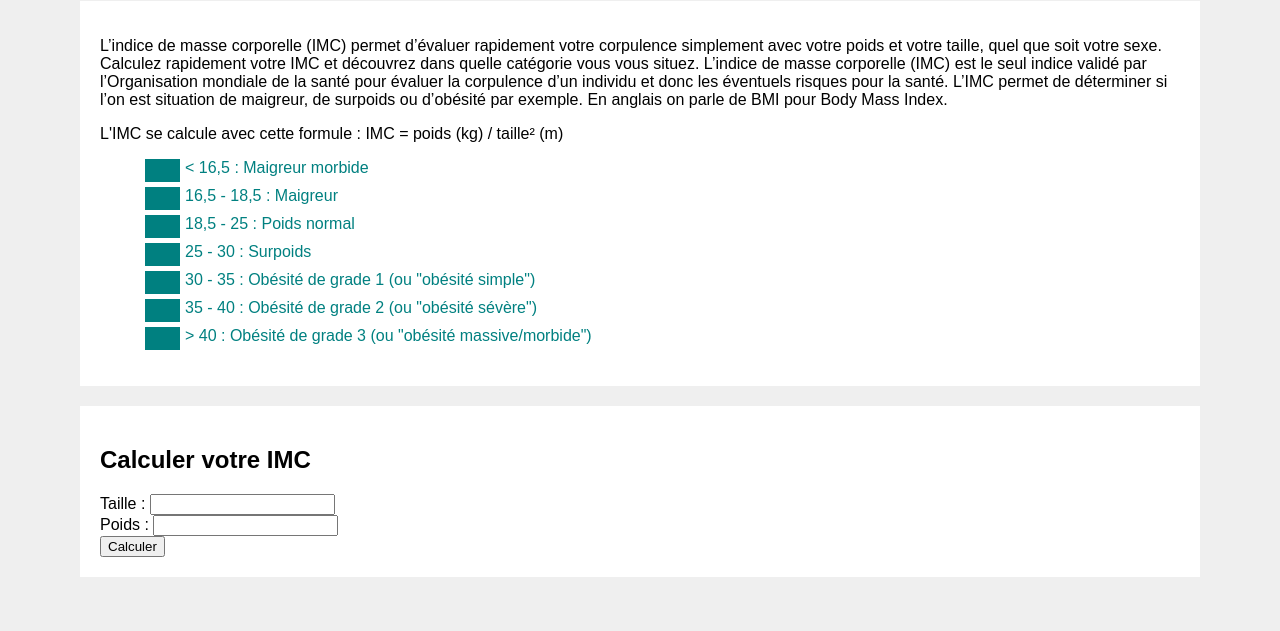
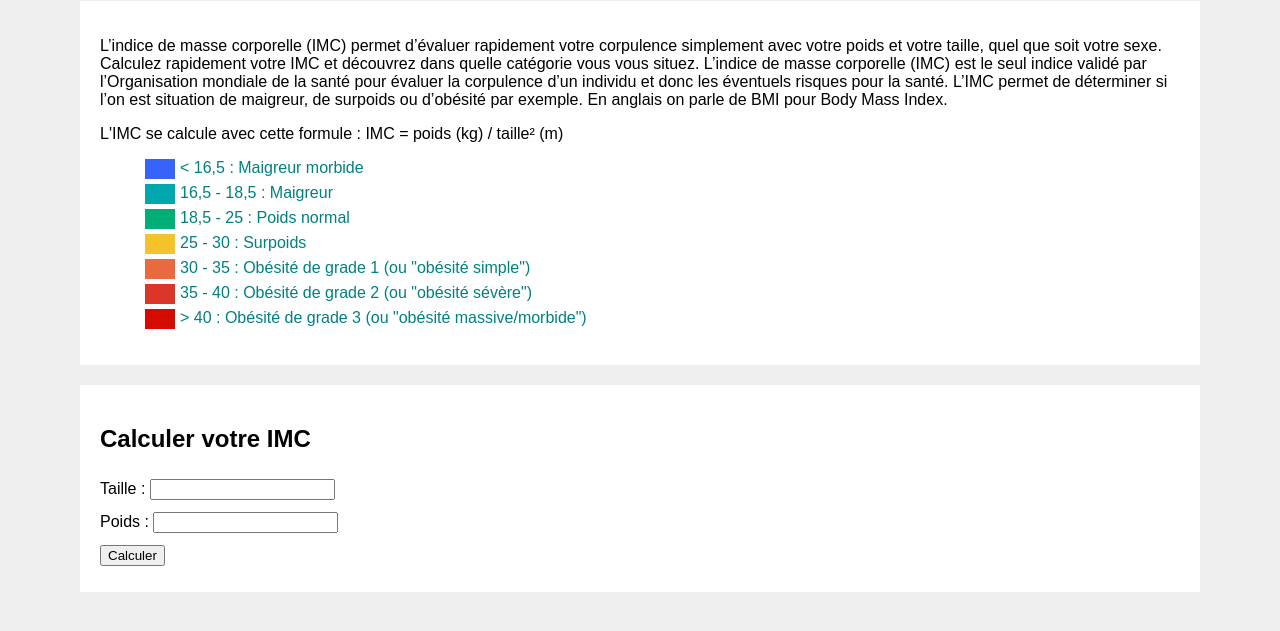
Before and after one commit to RedaDamene/Calcul-IMC, a plain HTML site: page index.html in a window 1280 px wide. Shown: the part 79-710 px from the top of the page. Drawn offline with Linux system fonts and the light colour scheme.

Commit message:
Ajout du calcul de l'IMC

```diff
--- a/index.html
+++ b/index.html
@@ -16,34 +16,34 @@
             En anglais on parle de BMI pour Body Mass Index.
         </p>
         <p>L'IMC se calcule avec cette formule : <span id="formule">IMC = poids (kg) / taille² (m)</span></p>
-        <div class="legende">
-            <ul>
-                <li>
-                    <div class="code-color"></div>
+        <div class="level">
+            <ul class="legende">
+                <li id="legende1">
+                    <div class="carre_legende" id="carre_legende1"></div>
                     < 16,5 : Maigreur morbide
                 </li>
-                <li>
-                    <div class="code-color"></div>
+                <li id="legende2">
+                    <div class="carre_legende" id="carre_legende2"></div>
                     16,5 - 18,5 : Maigreur
                 </li>
-                <li>
-                    <div class="code-color"></div>
+                <li id="legende3">
+                    <div class="carre_legende" id="carre_legende3"></div>
                     18,5 - 25 : Poids normal
                 </li>
-                <li>
-                    <div class="code-color"></div>
+                <li id="legende4">
+                    <div class="carre_legende" id="carre_legende4"></div>
                     25 - 30 : Surpoids
                 </li>
-                <li>
-                    <div class="code-color"></div>
+                <li id="legende5">
+                    <div class="carre_legende" id="carre_legende5"></div>
                     30 - 35 : Obésité de grade 1 (ou "obésité simple")
                 </li>
-                <li>
-                    <div class="code-color"></div>
+                <li id="legende6">
+                    <div class="carre_legende" id="carre_legende6"></div>
                     35 - 40 : Obésité de grade 2 (ou "obésité sévère")
                 </li>
-                <li>
-                    <div class="code-color"></div>
+                <li id="legende7">
+                    <div class="carre_legende" id="carre_legende7"></div>
                     > 40 : Obésité de grade 3 (ou "obésité massive/morbide")
                 </li>
             </ul>
@@ -56,8 +56,9 @@
             <input type="text" name="taille" id="size"><br>
             <label for="weight">Poids : </label>
             <input type="text" name="poid" id="weight"><br>
-            <input type="button" value="Calculer">
+            <input type="button" value="Calculer" id="calcul">
         </form>
+        <div id="result"></div>
     </div>
     <script src="index.js"></script>
 </body>
--- a/index.js
+++ b/index.js
@@ -0,0 +1,23 @@
+const calcul = document.querySelector('#calcul');
+let result = document.getElementById('result');
+
+var t1 = "Je ne sait pas"
+var t2 = "Je ne sait pas"
+var t3 = "Je ne sait pas"
+var t4 = "Je ne sait pas"
+var t5 = "Je ne sait pas"
+var t6 = "Je ne sait pas"
+var t7 = "Je ne sait pas"
+
+calcul.addEventListener('click' , (e) => {
+    var size = document.getElementById('size').value/100;
+    var weight = document.getElementById('weight').value;
+    let imc = weight/size**2;
+
+    result.innerHTML = `
+        <h3>Voici votre IMC : ${imc}</h3>
+        <p>${t1}</p>
+    `
+
+    e.preventDefault();
+})
--- a/style.css
+++ b/style.css
@@ -16,25 +16,58 @@ h1{
     margin: 20px 80px;
 }
 
-.header ul{
+.legende{
     list-style: none;
 }
 
-.header ul li{
-    display: flex;
-    justify-content: flex-start;
-    margin: 5px;
-    color: teal;
-}
-
-.code-color{
-    background-color: teal;
-    width: 25px;
-    height: 13px;
+.carre_legende{
+    width: 20px;
+    height: 10px;
     padding: 5px;
     margin-right: 5px;
 }
 
-.calc{
+.header ul li{
+    margin: 5px;
+    color: teal;
+    display: flex;
+}
 
+#carre_legende1{
+    background-color: #3664FA;
 }
+
+#carre_legende2{
+    background-color: #00A8AE;
+}
+
+#carre_legende3{
+    background-color: #00AF76;
+}
+
+#carre_legende4{
+    background-color: #F4C32C;
+}
+
+#carre_legende5{
+    background-color: #EB693F;
+}
+
+#carre_legende6{
+    background-color: #DB362A;
+}
+
+#carre_legende7{
+    background-color: #D60B00;
+}
+
+.calc form input{
+    margin: 6px 0;
+}
+
+
+/* background-color: teal;
+    width: 25px;
+    height: 13px;
+    padding: 5px;
+    margin-right: 5px; */
```
